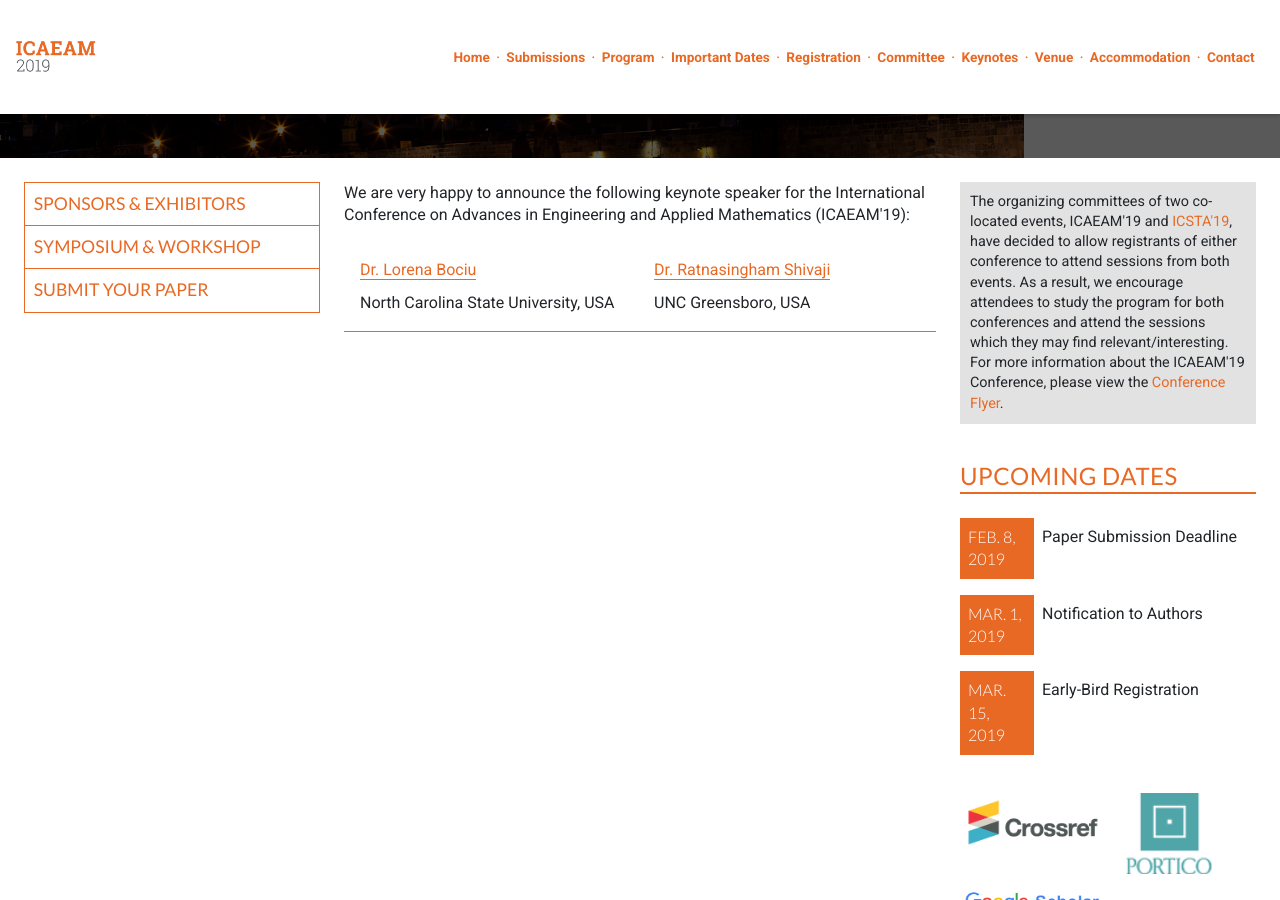
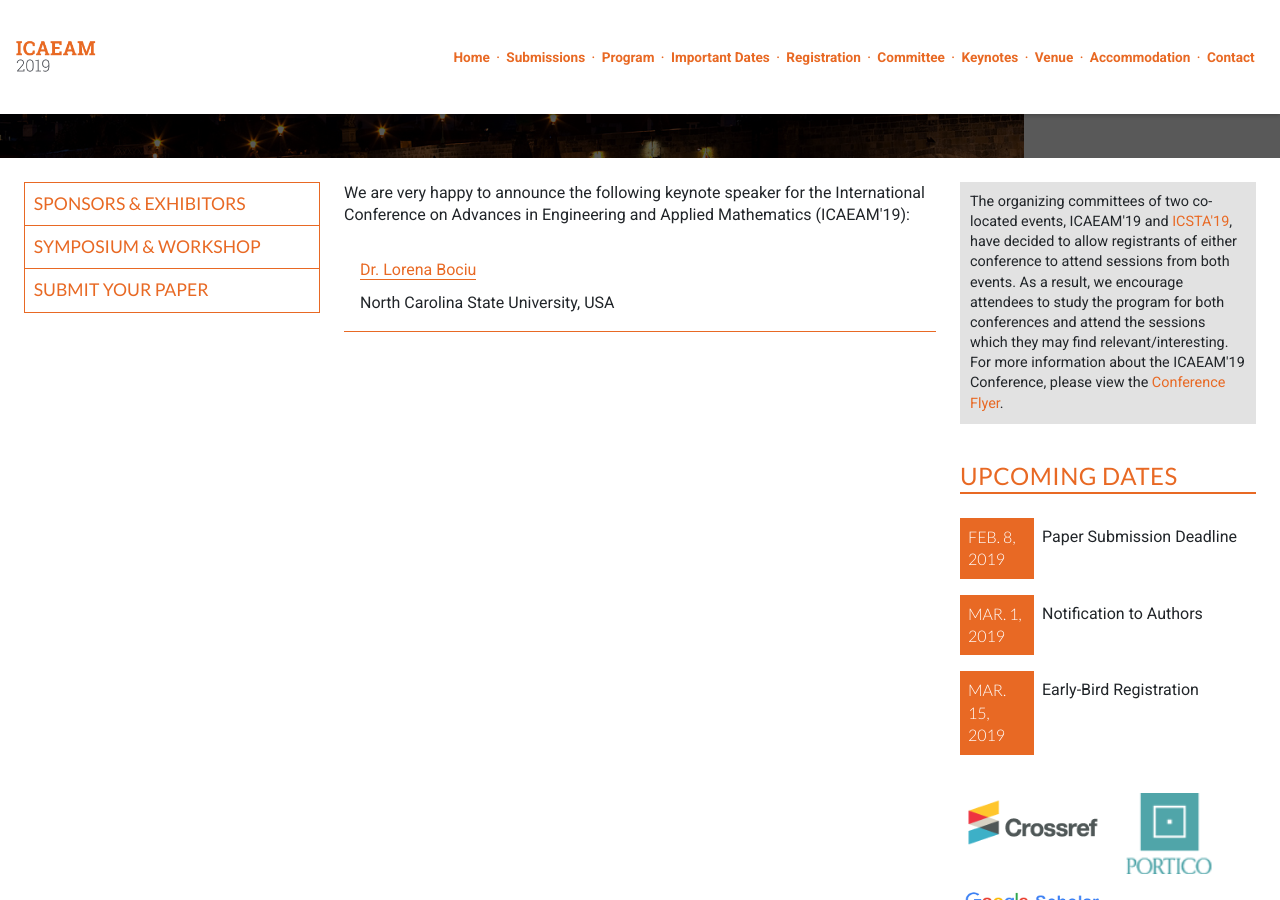
Before and after one commit to intaset/icaeam, a Jekyll site: the page built from keynote.html, in a window 1280 px wide and 900 px high, scrolled down 322 px. Built offline with Jekyll 4.4.1, drawn with Linux system fonts in a browser that asks for light colours; nearby versions of some CDN libraries; Markdown is read by kramdown in place of the engine named in the settings; comment, search, counter and statistics services are not loaded.

Commit message:
delete keynote

```diff
--- a/index.html
+++ b/index.html
@@ -52,11 +52,6 @@ keyword: Numerical Methods Conference, Mathematics conference 2019, Mathematic C
     <br>
     </div>
 
-    <div class="unit unit-s-1-1 unit-m-1-2 unit-l-1-2 keynoteIndex">
-      <img src="../img/Shivaji.jpg" class="flex-img" alt="Dr. Ratnasingham Shivaji">
-      <p class="body"><b>Dr. Ratnasingham Shivaji,</b><br>UNC Greensboro, USA<br><a href="http://www.uncg.edu/mat/people/people.php?username=r_shivaj" class="body-link" target="_blank">View Profile<!-- Biography & Abstract --></a></p>
-    <br>
-    </div>
 
   </center>
 
--- a/keynote.html
+++ b/keynote.html
@@ -19,14 +19,6 @@ keyword: heat transfer conference, cfd conference, fluid flow conference,  energ
              <p class="body">North Carolina State University, USA</p>
         </div>
       </div>
-
-      <div class="unit unit-s-1-1 unit-s-1-2 unit-m-1-2 unit-l-1-2">
-        <div class="unit-spacer">
-        <a href="http://www.uncg.edu/mat/people/people.php?username=r_shivaj" class="body-link" target="_blank">Dr. Ratnasingham Shivaji</a><br>
-             <p class="body">UNC Greensboro, USA</p>
-        </div>
-      </div>
-
 
   </div>  <!-- End Keynotes -->
 
```
Also changed, not shown: 2 other files.
